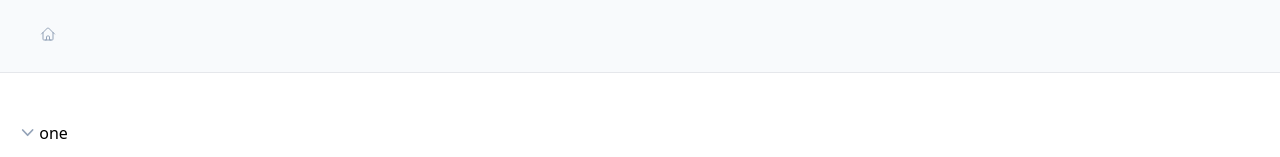
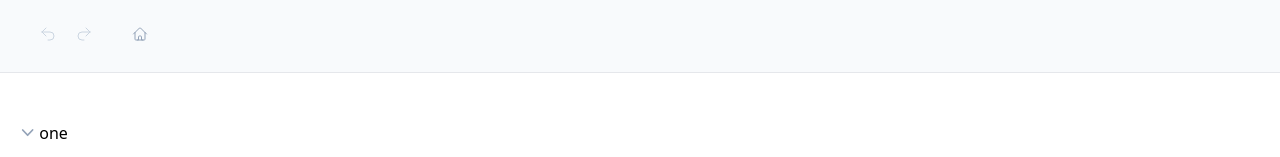
Before and after one commit to tinyshipdev/fibersapp, a React (Create React App) app: page / in a window 1280 px wide. Shown: the top 157 px of the page. Built offline with nearby package versions, Linux system fonts and the light colour scheme.

Commit message:
feat: start working out a way to track history

```diff
--- a/src/RootNode.tsx
+++ b/src/RootNode.tsx
@@ -2,6 +2,7 @@ import React, {useCallback, useEffect, useMemo, useState} from 'react';
 import { nanoid } from 'nanoid'
 import Node from "./Node";
 import BreadcrumbTrail from "./BreadcrumbTrail";
+import {ArrowUturnLeftIcon, ArrowUturnRightIcon} from "@heroicons/react/24/outline";
 
 type KeyMapInterface = { [key: string]: boolean };
 
@@ -118,12 +119,18 @@ function saveState(nodes: NodesInterface) {
 
 export const ACTION_KEYS = ['Tab', 'Enter'];
 
+interface HistoryItem {
+  type: string,
+  data: any,
+}
+
 const RootNode: React.FC = () => {
   const [nodes, setNodes] = useState<NodesInterface>(() => getDefaultNodes());
   const [keys, setKeys] = useState<KeyMapInterface>({});
   const [selectedNode, setSelectedNode] = useState('');
   const [zoomedNode, setZoomedNode] = useState('root');
   const [draggedNode, setDraggedNode] = useState('');
+  const [history, setHistory] = useState<HistoryItem[]>([]);
 
   // I wrote this in a rush, might want to refactor at some point
   const generateBreadcrumbTrail = useCallback((id: string): {id: string, value: string}[] => {
@@ -198,6 +205,7 @@ const RootNode: React.FC = () => {
       setKeys(k);
       handleActions(k);
     }
+
   }
 
   function handleKeyUp(e:  React.KeyboardEvent) {
@@ -208,6 +216,10 @@ const RootNode: React.FC = () => {
     let k = {...keys};
     delete k[e.key];
     setKeys(k);
+  }
+
+  function updateHistory(type: string, data: any) {
+    setHistory([...history.slice(-20), { type, data }]);
   }
 
   function addNode(id: string) {
@@ -238,6 +250,7 @@ const RootNode: React.FC = () => {
       nodes[parentId]?.children.splice(index + 1, 0, nodeId);
     }
 
+    updateHistory('ADD_NODE', { id: nodeId });
     setNodes(n);
     refocusInput(nodeId, 0);
   }
@@ -261,6 +274,7 @@ const RootNode: React.FC = () => {
 
     n[id].parent = previousKey;
 
+    updateHistory('INDENT_RIGHT', { id });
     setNodes(n);
     refocusInput(id, caretOffset);
   }
@@ -292,6 +306,7 @@ const RootNode: React.FC = () => {
     // update parent of id to be grandparent
     n[id].parent = grandparent;
 
+    updateHistory('INDENT_LEFT', { id });
     setNodes(n);
     refocusInput(id, caretOffset);
   }
@@ -402,6 +417,8 @@ const RootNode: React.FC = () => {
     const moveTo = findPreviousVisibleNode(selectedNode);
     n[parent].children.splice(indexOfCurrent, 1);
 
+    updateHistory('DELETE_NODE', { node: { ...n[id]} });
+
     // delete node
     delete n[id];
 
@@ -423,6 +440,7 @@ const RootNode: React.FC = () => {
 
     if(!n[id].isExpanded) {
       n[id].isExpanded = true;
+      updateHistory('EXPAND_NODE', { id });
       setNodes(n);
     }
   }
@@ -432,6 +450,7 @@ const RootNode: React.FC = () => {
 
     if(n[id].isExpanded) {
       n[id].isExpanded = false;
+      updateHistory('COLLAPSE_NODE', { id });
       setNodes(n);
     }
   }
@@ -490,10 +509,36 @@ const RootNode: React.FC = () => {
     setNodes(n);
   }
 
+  function undo() {
+    const action: HistoryItem = history[history.length - 1];
+    switch(action.type) {
+      case 'DELETE_NODE':
+        break;
+      case 'ADD_NODE':
+        // handleDelete(action.data.id);
+        break;
+      case 'EXPAND_NODE':
+        handleCollapse(action.data.id);
+        break;
+      case 'COLLAPSE_NODE':
+        handleExpand(action.data.id);
+        break;
+    }
+    setHistory([...history.slice(0, -1)]);
+  }
+
   return (
     <div>
-      <div className="bg-slate-50 px-10 py-2 mb-12 border-b">
-      <BreadcrumbTrail zoomedNode={zoomedNode} links={breadcrumbs} onClick={(id) => handleZoom(id)} />
+      <div className="bg-slate-50 px-10 py-2 mb-12 border-b flex items-center">
+        <div className="mr-10">
+          <button onClick={() => undo()} disabled={history.length <= 0}>
+            <ArrowUturnLeftIcon className={`w-4 h-4 mr-5 ${history.length > 0 ? 'text-slate-500' : 'text-slate-300'}`}/>
+          </button>
+          <button disabled={true}>
+            <ArrowUturnRightIcon className={'w-4 h-4 text-slate-300'}/>
+          </button>
+        </div>
+        <BreadcrumbTrail zoomedNode={zoomedNode} links={breadcrumbs} onClick={(id) => handleZoom(id)} />
       </div>
       <div className="container mx-auto">
         {zoomedNode !== 'root' && (
```
